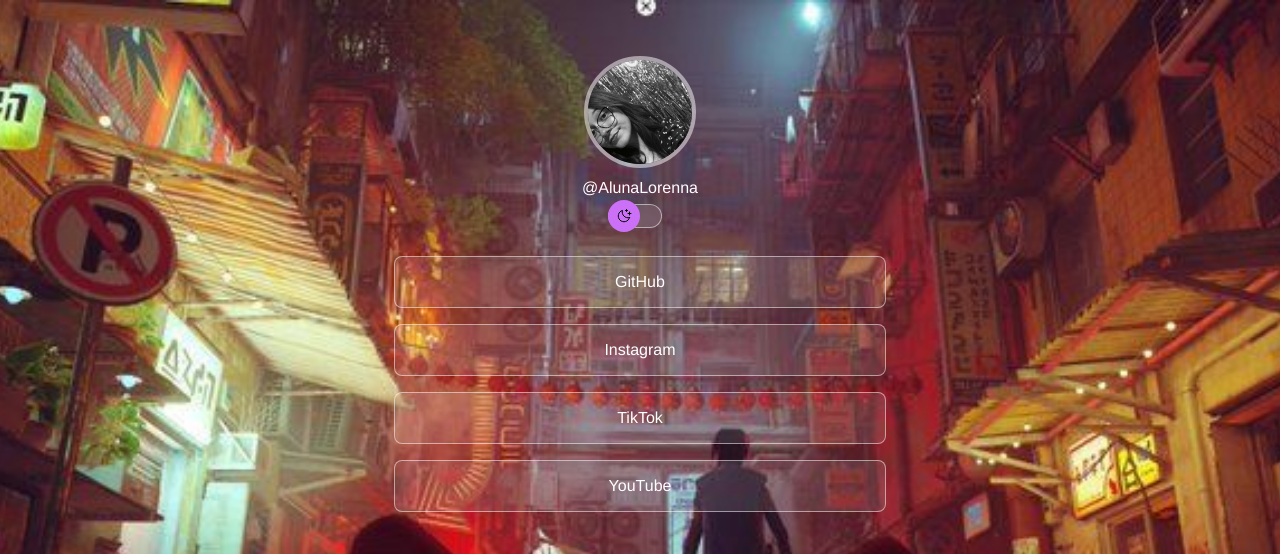
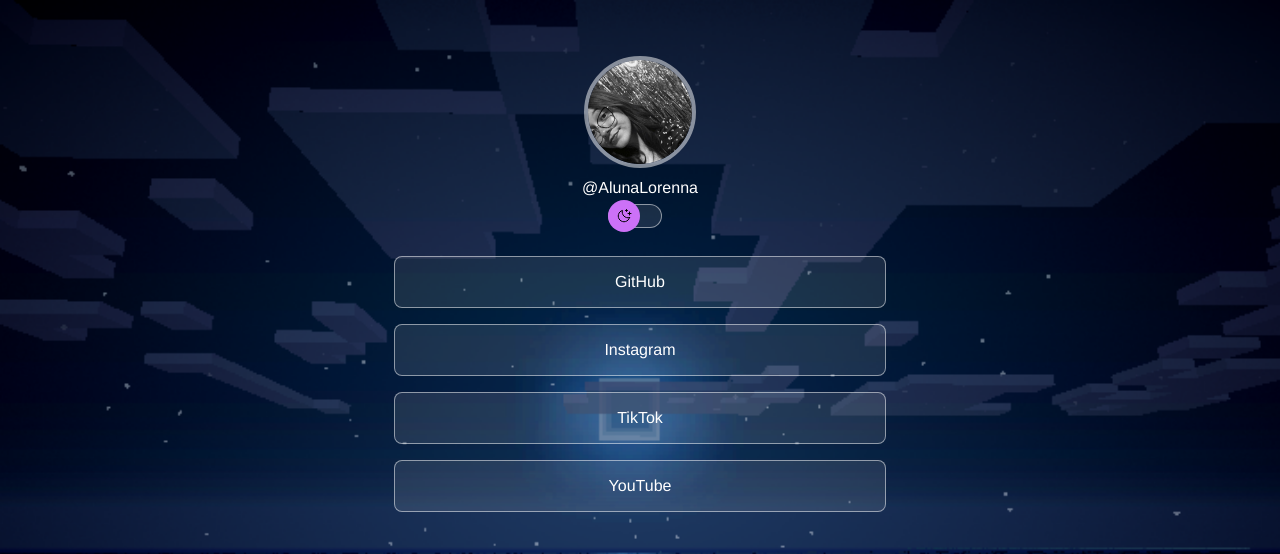
Before and after one commit to LorennaSenai2A/HTML, a plain HTML site: page AULA 3/index.html in a window 1280 px wide. Shown: the top 554 px of the page. Drawn offline with nearby package versions, Linux system fonts and the light colour scheme.

Commit message:
aulinha 12/06

```diff
--- a/AULA 3/css/style.css
+++ b/AULA 3/css/style.css
@@ -8,7 +8,7 @@
 /* Ativo somente no Dark Mode */
 
 :root {
-  --bg-url: url(../img/fundoNoite.jpg);
+  --bg-url: url(../img/fundoNoturno.png);
   --text-color: #fff;
   --stroke-color: rgba(255,255,255,0.5);
   --surface-color: rgba(255,255,255,0.1);
@@ -20,12 +20,12 @@
 /*class para criar o modo light */
 .light{
   --bg-url: url(../img/fundoDia.jpg);
-  --text-color: #7C4AE7;
-  --stroke-color: rgba(204,113,247,0.5);
+  --text-color: #fff;
+  --stroke-color: rgb(255, 255, 255);
   --surface-color: rgba(204,113,247,0.1);
-  --surface-color-hover: rgba(204,113,247,0.2);
+  --surface-color-hover: rgba(0,0,0,0.2);
   --switch-bg-url: url(../img/Sun.svg);
-  --highlight-color: rgba(204,113,247,0.3);
+  --highlight-color: rgba(0,0,0,0.3);
 }
 
 body {
--- a/AULA 3/index.html
+++ b/AULA 3/index.html
@@ -12,7 +12,7 @@
       <div id="perfil">
         <img
           src="./img/foto1.jpeg"
-          alt="Imagem de uma menina na festa"
+          alt="Imagem de uma menina na noite"
         />
         <p>@AlunaLorenna</p>
       </div>
--- a/AULA 3/js/script.js
+++ b/AULA 3/js/script.js
@@ -8,6 +8,6 @@
 
 const imagem = isLight ? "./img/foto2.jpeg" : "./img/foto1.jpeg"
 document.querySelector("#perfil img").setAttribute("src", imagem);
-const alt = isLight ? "Imagem de uma menina no campo" : "Imagem de uma menina na festa"
+const alt = isLight ? "Imagem de uma menina de dia" : "Imagem de uma menina na noite"
 document.querySelector("#perfil img").setAttribute("alt", alt);
 }
```
Also changed, not shown: AULA 3/img/fundoDia.jpg, AULA 3/img/fundoNoite.jpg (deleted), AULA 3/img/fundoNoturno.png (added).
